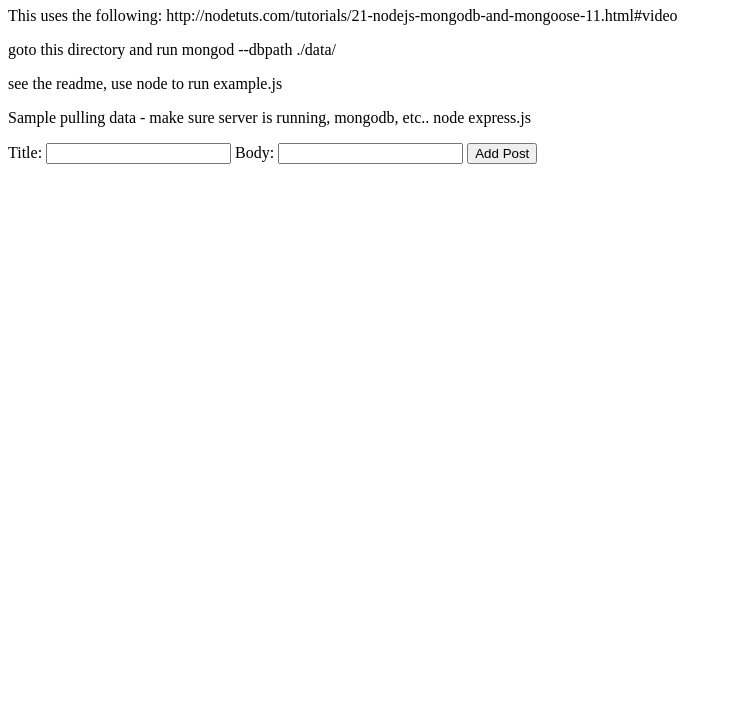
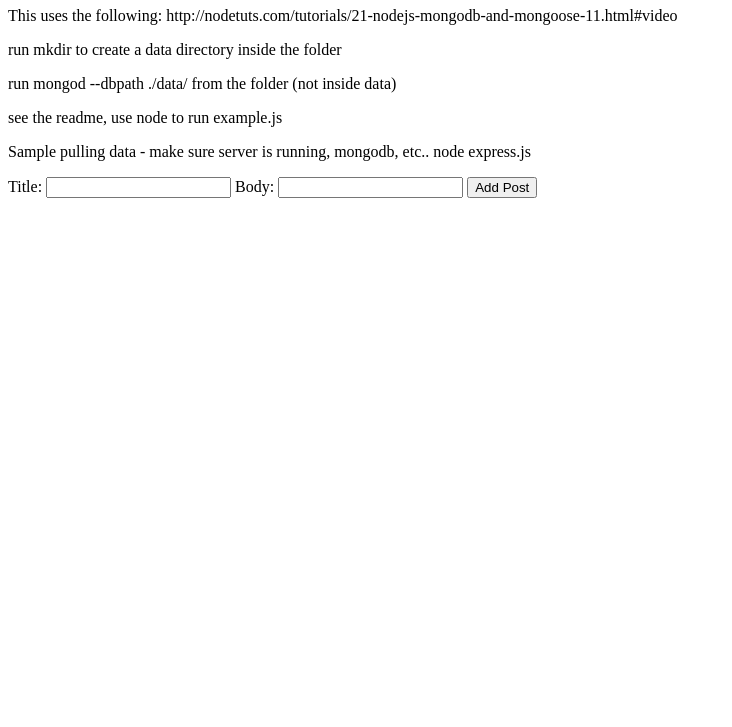
Before and after one commit to sgentile/mongoose, a plain HTML site: page index.html in a window 1280 px wide. Shown: the part 73-800 px from the top of the page, without its empty margins (0-732 px from the left). Drawn offline with nearby package versions, Linux system fonts and the light colour scheme.

Commit message:
updated with instructions on creating mongodb data folder

```diff
--- a/index.html
+++ b/index.html
@@ -9,7 +9,8 @@
     <body>
         <h1>Mongoose</h1>
         <p>This uses the following: http://nodetuts.com/tutorials/21-nodejs-mongodb-and-mongoose-11.html#video</p>
-        <p>goto this directory and run mongod --dbpath ./data/</p>
+        <p>run mkdir to create a data directory inside the folder</p>
+        <p>run mongod --dbpath ./data/  from the folder (not inside data)</p>
         <p>see the readme, use node to run example.js</p>
 
         <p>Sample pulling data - make sure server is running, mongodb, etc.. node express.js</p>
```
